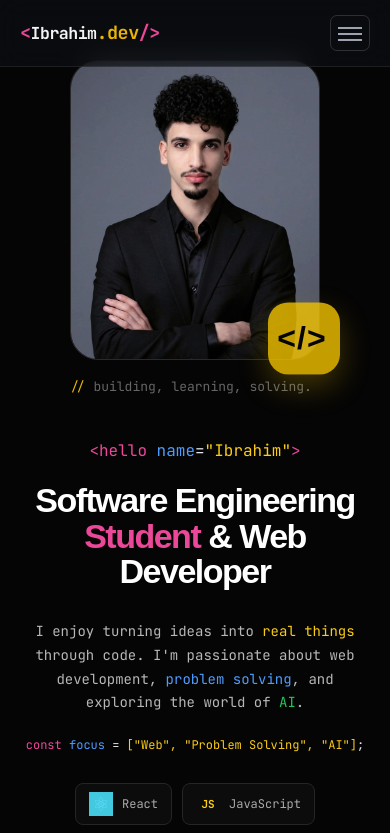
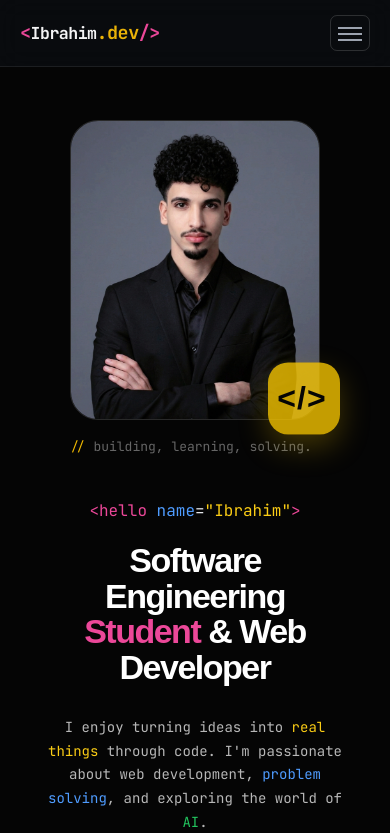
Before and after one commit to ibrahim-thebti/ibrahim-portfolio, a React (Vite) app: page / in a window 390 px wide. Shown: the top 833 px of the page. Built offline with nearby package versions, Linux system fonts and the light colour scheme.

Commit message:
more padding for mobile device

```diff
--- a/src/components/Home/home.css
+++ b/src/components/Home/home.css
@@ -252,6 +252,9 @@
   }
 }
 @media (max-width: 400px) {
+  .home{
+    padding:120px 40px;
+  }
   .photo-wrapper {
     width: 250px;
     height: 300px;
```
